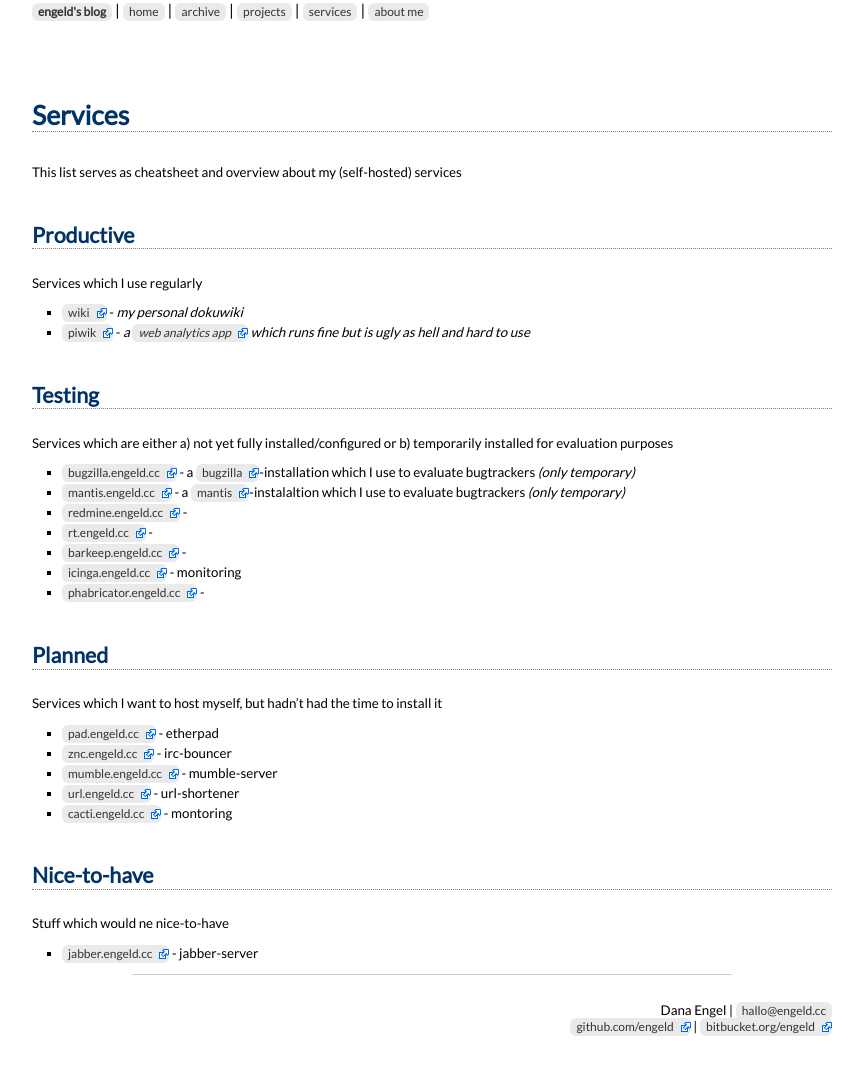
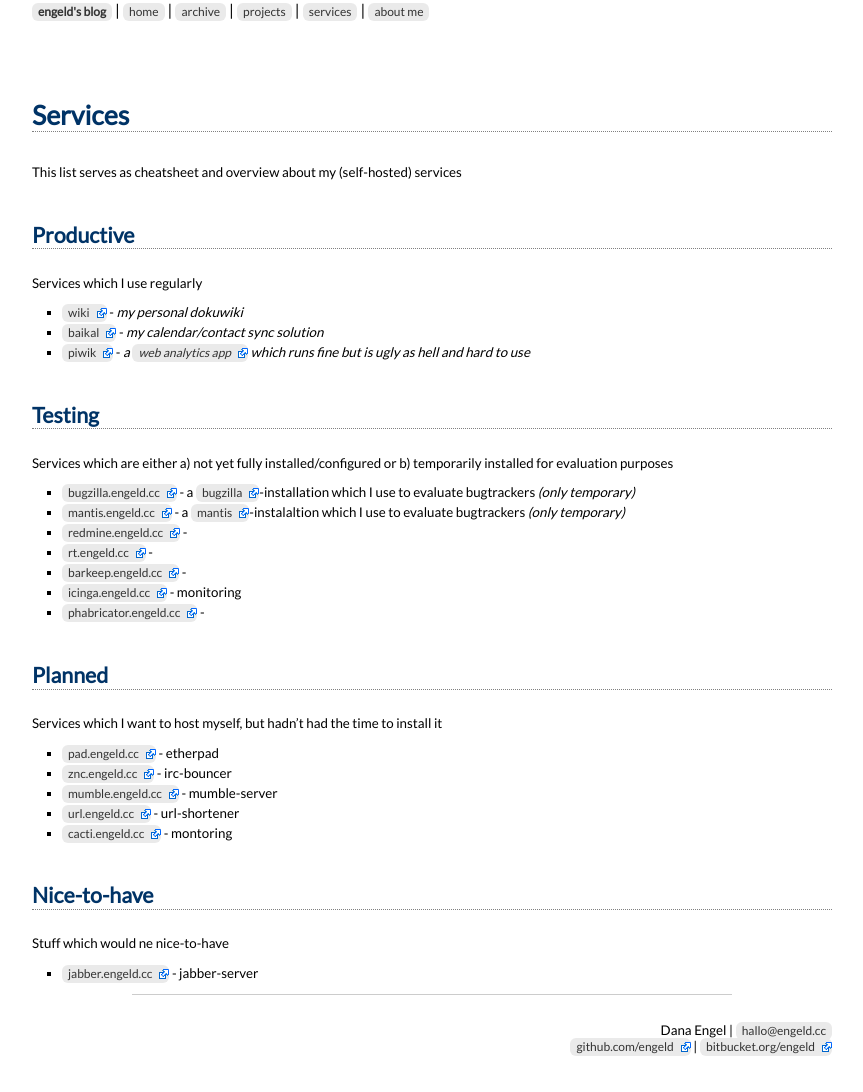
Before and after one commit to engeld/engeld.github.com, a Jekyll site: the page built from services.markdown, in a window 1280 px wide. Shown: the whole page, without its empty margins (208-1071 px from the left). Built offline with Jekyll 4.4.1, drawn with Linux system fonts in a browser that asks for light colours; Markdown is read by kramdown in place of the engine named in the settings.

Commit message:
add info about caldav/cardav-installation with baikal

```diff
--- a/services.markdown
+++ b/services.markdown
@@ -11,6 +11,7 @@ This list serves as cheatsheet and overview about my (self-hosted) services
 Services which I use regularly
 
  - [wiki][] - *my personal dokuwiki*
+ - [baikal][] - *my calendar/contact sync solution*
  - [piwik][] - *a [web analytics app](http://piwik.org/) which runs fine but is ugly as hell and hard to use*
 
 ## Testing
@@ -44,6 +45,7 @@ Stuff which would ne nice-to-have
 
 [wiki]:         https://wiki.engeld.cc/doku.php
 [piwik]:        https://piwik.engeld.cc/
+[baikal]:       https://dav.engeld.cc
 
 [bugzilla]:     https://bugzilla.engeld.cc/
 [mantis]:       https://mantis.engeld.cc
```
